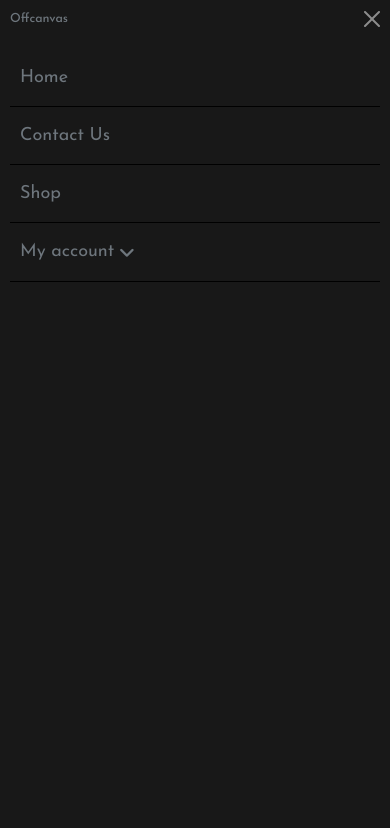
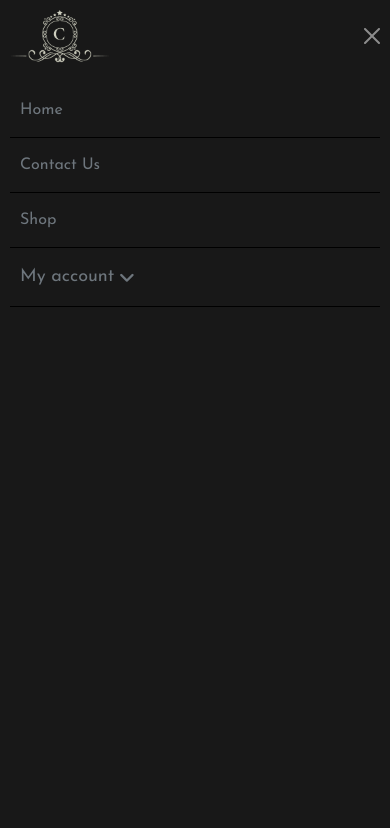
Before and after one commit to Subrata291291/jewellery, a plain HTML site: page index.html in a window 390 px wide. Both pictures are taken after a click on the button 369 px from the left and 308 px from the top of the page. Shown: the top 828 px of the page. Drawn offline with nearby package versions, Linux system fonts and the light colour scheme.

Commit message:
Changes in css

```diff
--- a/index.html
+++ b/index.html
@@ -113,7 +113,7 @@
             </div>
           </div>
         </div>
-        <div class="row align-items-center mt-5 position-relative">
+        <div class="row align-items-center mt-5 position-relative mb-none">
           <div class="col-8 col-md-3">
             <div class="category-area">
               <div class="dropdown cat-dropdown">
@@ -209,7 +209,9 @@
             </a>
             <div class="offcanvas offcanvas-start" tabindex="-1" id="offcanvasExample" aria-labelledby="offcanvasExampleLabel">
               <div class="offcanvas-header">
-                <h5 class="offcanvas-title" id="offcanvasExampleLabel">Offcanvas</h5>
+                <h5 class="offcanvas-title" id="offcanvasExampleLabel">
+                  <img src="images/logo.png" alt="">
+                </h5>
                 <button type="button" class="btn-close text-reset" data-bs-dismiss="offcanvas" aria-label="Close"></button>
               </div>
               <div class="offcanvas-body">
--- a/js/custom.js
+++ b/js/custom.js
@@ -157,10 +157,12 @@ $(document).ready(function() {
 // Shrink header
   $(document).ready(function() {
     $(window).scroll(function() {
-      if ($(document).scrollTop() > 270) {
-        $(".header-area").addClass("shrink shadow")
+      if ($(document).scrollTop() > 230) {
+        $(".header-area").addClass("shrink shadow");
+        $(".mb-none").hide();
       } else {
-        $(".header-area").removeClass("shrink shadow")
+        $(".header-area").removeClass("shrink shadow");
+        $(".mb-none").show();
       }
     });
   });
--- a/sass/main.scss
+++ b/sass/main.scss
@@ -1004,6 +1004,11 @@ button {
         background: linear-gradient(90deg, $bg-primary 0%, $bg-primary 58%, $bg-primary 100%);
         border-right: transparent !important;
     }
+    .offcanvas-title {
+        img {
+            filter: brightness(1) invert(1);
+        }
+    }
     .btn-close {
         filter: brightness() invert(1);
     }
@@ -1018,7 +1023,7 @@ button {
                 border-bottom: 1px solid #000;
                 padding: 0.5rem 0rem;
                 a {
-                    font-size: 1.8rem;
+                    font-size: 1.6rem;
                     padding: 1rem;
                 }
             }
@@ -1155,6 +1160,7 @@ button {
         }
     }
     .footer-area {
+        padding: 3rem 0rem 2rem;
         .footer-logo-area {
             text-align: center;
             ul {
@@ -1166,6 +1172,8 @@ button {
             margin: 2rem 0rem;
         }
         .copyright-area {
+            margin-top: 1rem;
+            padding-top: 2rem;
             .copyright-left {
                 text-align: center;
             }
```
Also changed, not shown: sass/main.css, 1 other file.
